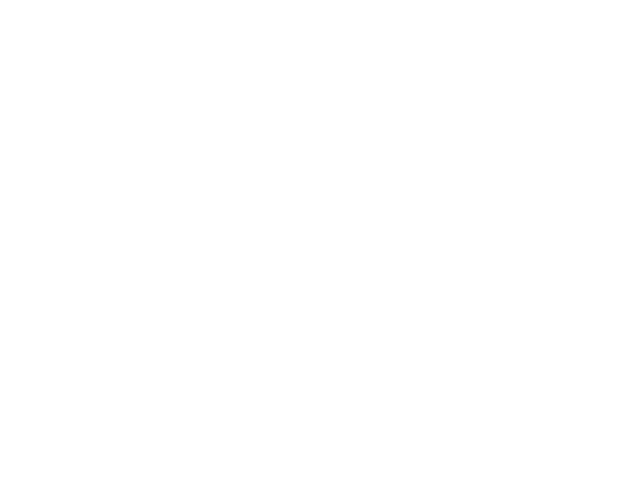
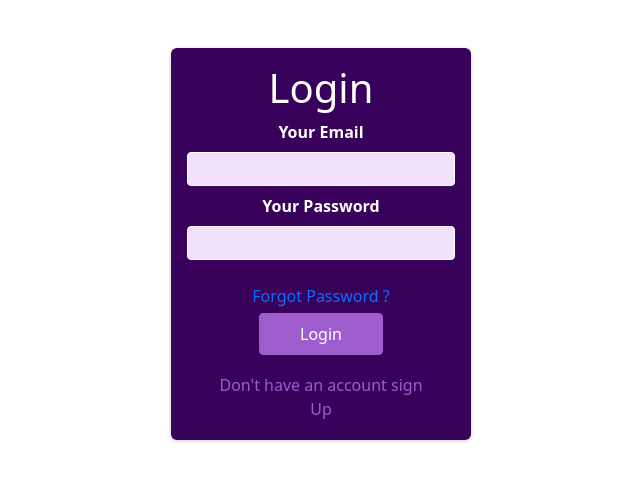
Before and after one commit to azeem521/MailBoxClient, a React (Create React App) app: page /message/1 in a window 1280 px wide. Before the commit this address had no page. Shown: the top 480 px of the page, without its empty margins (319-959 px from the left). Built offline with nearby package versions, Linux system fonts and the light colour scheme.

Commit message:
readMessageProperly

```diff
--- a/src/App.js
+++ b/src/App.js
@@ -7,6 +7,7 @@ import Welcome from './components/Pages/Welcome';
 import {useSelector} from 'react-redux'
 import ForgotPassword from './components/Pages/ForgotPassword';
 import Send from './components/Email/Send';
+import ReadMsg from './components/Email/ReadMsg';
 
 function App() {
 
@@ -20,6 +21,7 @@ function App() {
       {/* <Route path='/welcome' element={isAuth ? <Welcome /> : <SignUp />} /> */}
       <Route path='/forgotPassword' element={!isAuth ? <ForgotPassword /> : <Welcome />} />
       <Route path='/send' element={isAuth ? <Send /> : <SignUp />} />
+      <Route path='/message/:id' element={isAuth ? <ReadMsg /> : <SignUp />} />
       </Routes>
       </Fragment>
   );
--- a/src/components/Email/Inbox.js
+++ b/src/components/Email/Inbox.js
@@ -1,5 +1,6 @@
 import React, { useEffect } from 'react'
 import { useDispatch, useSelector } from 'react-redux';
+import { NavLink } from 'react-router-dom';
 import { mailSliceAction } from '../storeRedux/emailReducer';
 import classes from './Inbox.module.css'
 
@@ -35,6 +36,9 @@ const Inbox = () => {
                     <div className={classes.row1} key={item.id}>
                     <div className={classes.user}>{item.sender}</div>
             <div className={classes.subject}>{item.subject}</div>
+            <div className={classes.msg}>
+                <NavLink to={`/message/${item.id}`}>message</NavLink>
+            </div>
             </div>
                 ))
 
--- a/src/components/Email/Inbox.module.css
+++ b/src/components/Email/Inbox.module.css
@@ -30,3 +30,9 @@
     margin-left: 10px;
     margin-right: 40px;
 }
+.subject{
+    margin-right: 40px;
+}
+.msg{
+    text-align: right;
+}
--- /dev/null
+++ b/src/components/Email/ReadMsg.js
@@ -0,0 +1,22 @@
+
+import React, { Fragment } from 'react';
+import { useSelector } from 'react-redux';
+import { useParams } from 'react-router-dom';
+import classes from './ReadMsg.module.css';
+
+const ReadMsg = () => {
+    const {id}=useParams();
+    const mails=useSelector(state=>state.mail.mails)
+
+    const singleMail=mails.filter((item)=>item.id===id);
+    const message=singleMail[0].message
+    console.log(singleMail,'message');
+
+  return (
+    <Fragment>
+    <div className={classes.message}>{message}</div>
+    </Fragment>
+  )
+}
+
+export default ReadMsg
--- /dev/null
+++ b/src/components/Email/ReadMsg.module.css
@@ -0,0 +1,4 @@
+
+.message{
+    margin: 40px;
+}
```
